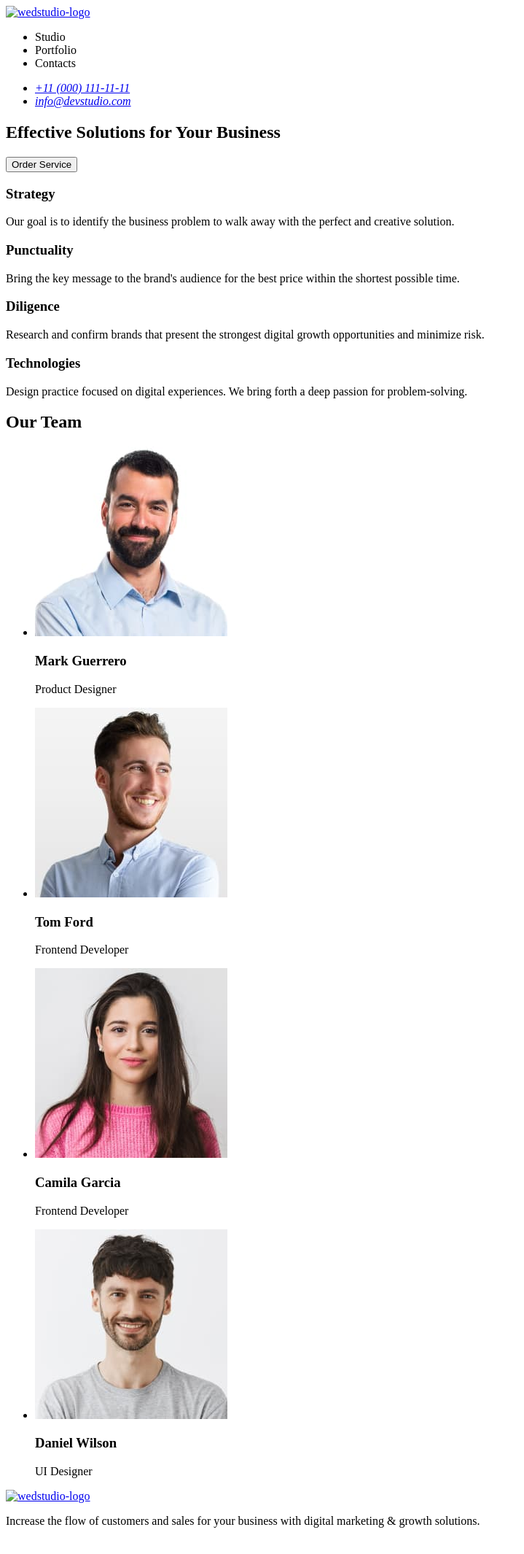
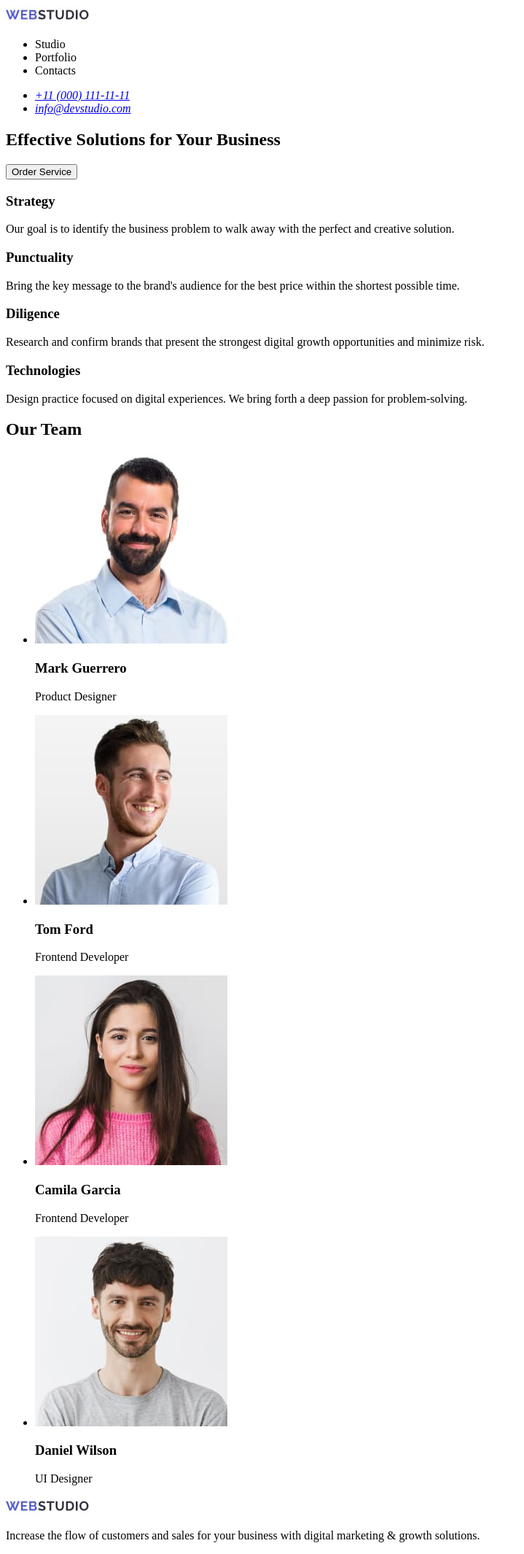
Before and after one commit to kalops1a/goit-markup-hw-01, a plain HTML site: page index.html in a window 1280 px wide. Shown: the whole page at 73% size, without its empty margins (0-719 px from the left). Drawn offline with Linux system fonts and the light colour scheme; the site is published under a folder, as on GitHub Pages, so addresses that start at the root find nothing.

Commit message:
update 2

```diff
--- a/index.html
+++ b/index.html
@@ -10,7 +10,7 @@
 
 <header>
 <a href="/">
-    <img src="/images/logo1hw.jpg" width="115" height="24"
+    <img src="images/logo1hw.jpg" width="115" height="24"
         alt="wedstudio-logo" />
 </a>
 <nav>
@@ -77,7 +77,7 @@
  </main>
 <footer>
     <a href="/">
-        <img src="/images/logo1hw.jpg" width="115" height="24" alt="wedstudio-logo" />
+        <img src="images/logo1hw.jpg" width="115" height="24" alt="wedstudio-logo" />
     </a>
     <p>
         Increase the flow of customers and sales for your business with digital marketing & growth solutions.
```
